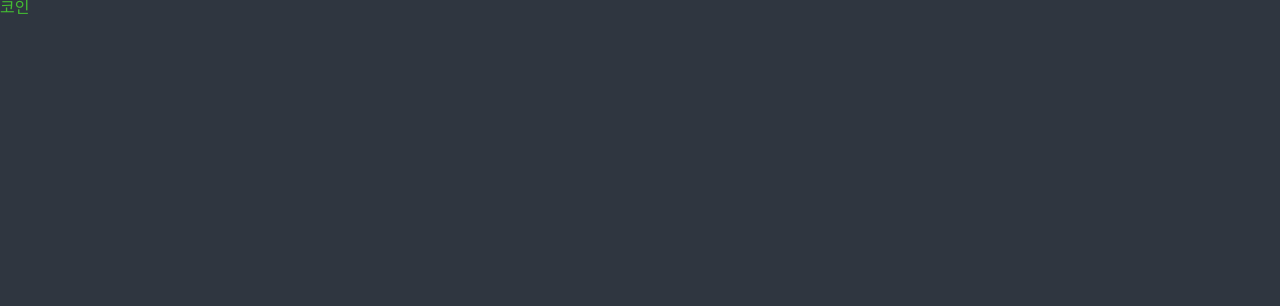
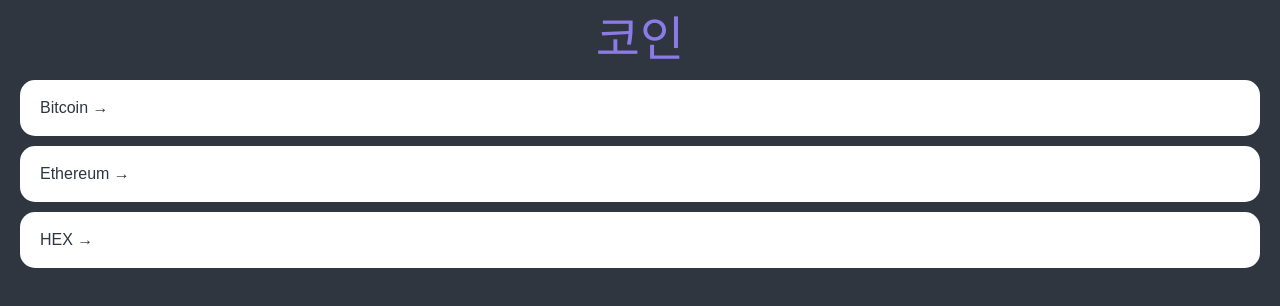
Before and after one commit to systic2/react-masterclass, a React (Create React App) app: page / in a window 1280 px wide. Shown: the top 306 px of the page. Built offline with nearby package versions, Linux system fonts and the light colour scheme.

Commit message:
Home part One

```diff
--- a/src/Root.tsx
+++ b/src/Root.tsx
@@ -70,6 +70,7 @@ const GlobalStyle = createGlobalStyle`
 
   a {
     text-decoration: none;
+    color: inherit;
   }
 `;
 
--- a/src/screens/Coins.tsx
+++ b/src/screens/Coins.tsx
@@ -1,11 +1,86 @@
+import { Link } from "react-router-dom";
 import styled from "styled-components";
 
+const Container = styled.div`
+  padding: 0px 20px;
+`;
+
+const Header = styled.header`
+  height: 10vh;
+  display: flex;
+  justify-content: center;
+  align-items: center;
+`;
+
+const CoinsList = styled.ul``;
+
+const Coin = styled.li`
+  background-color: white;
+  color: ${(props) => props.theme.bgColor};
+  border-radius: 15px;
+  margin-bottom: 10px;
+  a {
+    padding: 20px;
+    transition: color 0.2s ease-in;
+    display: block;
+  }
+  &:hover {
+    a {
+      color: ${(props) => props.theme.accentColor};
+    }
+  }
+`;
+
 const Title = styled.h1`
+  font-size: 48px;
   color: ${(props) => props.theme.accentColor};
 `;
 
+const coins = [
+  {
+    id: "btc-bitcoin",
+    name: "Bitcoin",
+    symbol: "BTC",
+    rank: 1,
+    is_new: false,
+    is_active: true,
+    type: "coin",
+  },
+  {
+    id: "eth-ethereum",
+    name: "Ethereum",
+    symbol: "ETH",
+    rank: 2,
+    is_new: false,
+    is_active: true,
+    type: "coin",
+  },
+  {
+    id: "hex-hex",
+    name: "HEX",
+    symbol: "HEX",
+    rank: 3,
+    is_new: false,
+    is_active: true,
+    type: "token",
+  },
+];
+
 function Coins() {
-  return <Title>코인</Title>;
+  return (
+    <Container>
+      <Header>
+        <Title>코인</Title>
+      </Header>
+      <CoinsList>
+        {coins.map((coin) => (
+          <Coin key={coin.id}>
+            <Link to={`/${coin.id}`}>{coin.name} &rarr;</Link>
+          </Coin>
+        ))}
+      </CoinsList>
+    </Container>
+  );
 }
 
 export default Coins;
--- a/src/theme.ts
+++ b/src/theme.ts
@@ -3,5 +3,5 @@ import { DefaultTheme } from "styled-components";
 export const theme: DefaultTheme = {
   bgColor: "#2f3640",
   textColor: "#f5f6fa",
-  accentColor: "#44bd32",
+  accentColor: "#8c7ae6",
 };
```
